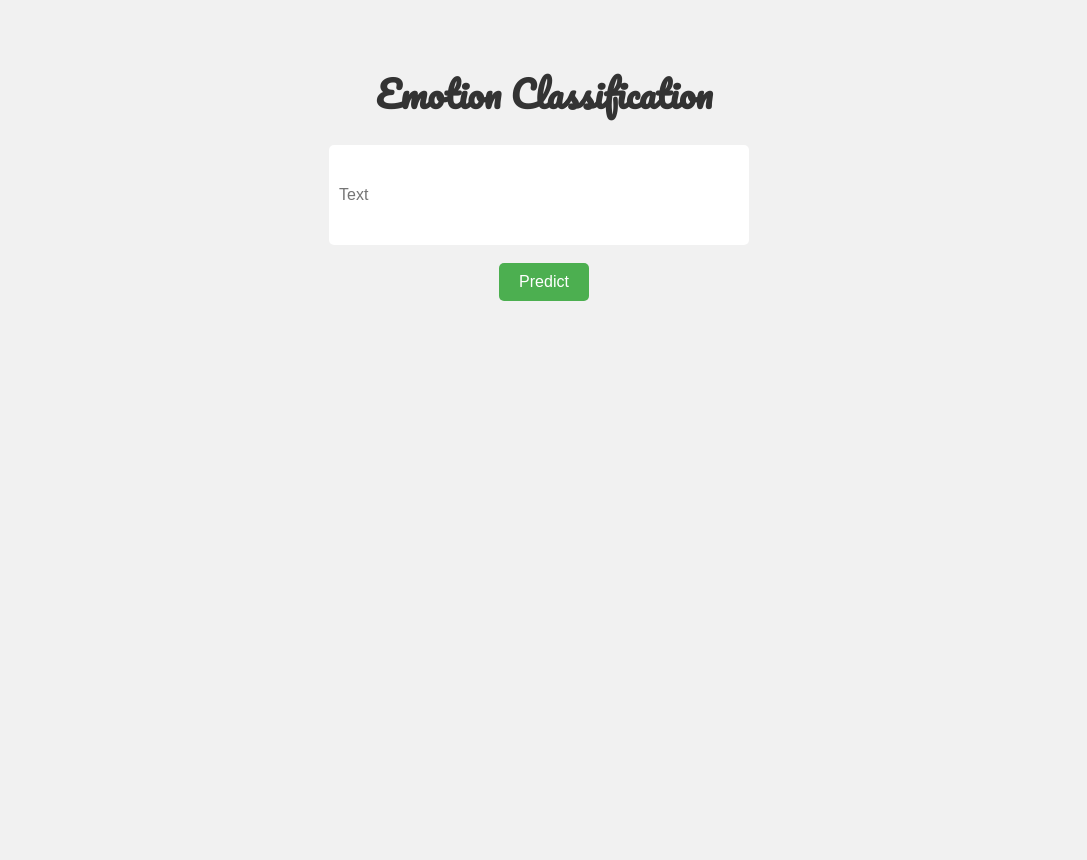
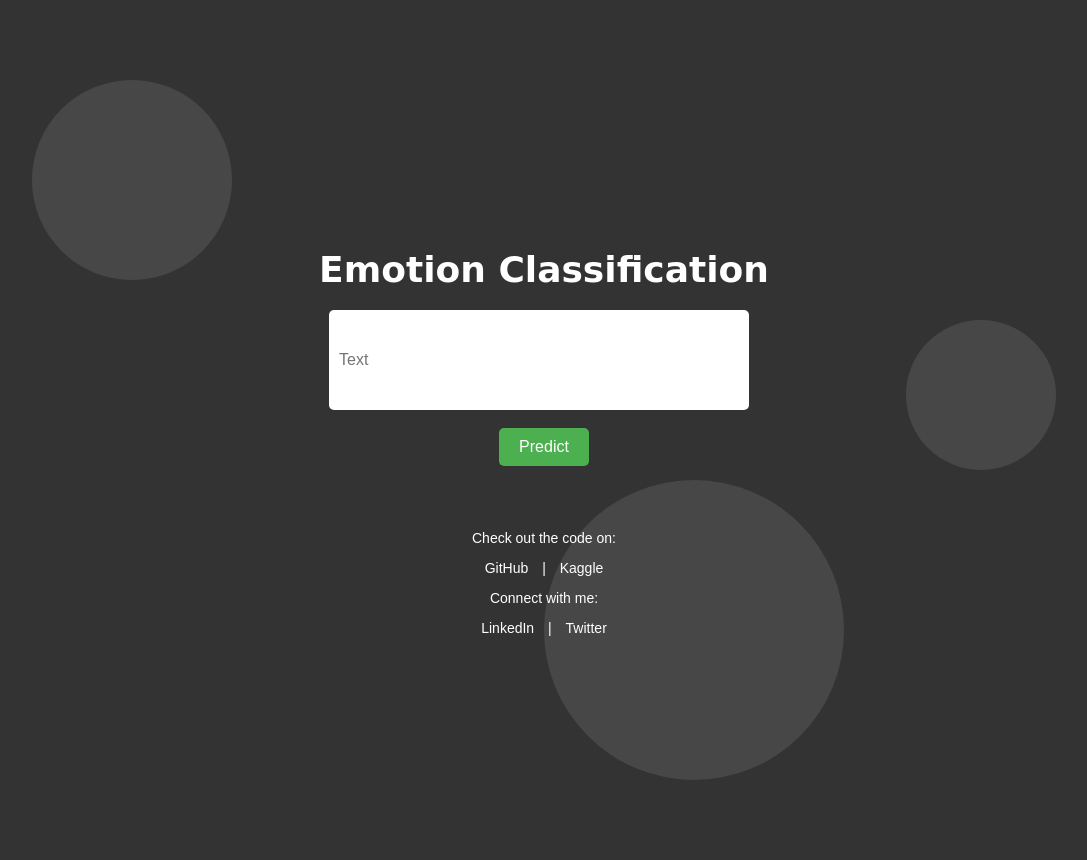
Before and after one commit to ShubhamMisar-12/EmotionClassification, a Flask app: page / in a window 1280 px wide. Shown: the whole page, without its empty margins (96-1183 px from the left). Before the commit the page ends 301 px from the top, so only its background shows below. Run offline with Flask 3, Linux system fonts and the light colour scheme; parts of the project's set-up code (start-up, migrations or seed data) failed here and were passed over.

Commit message:
Web App testing for bugs

```diff
--- a/app.py
+++ b/app.py
@@ -1,5 +1,5 @@
 import numpy as np
-from flask import Flask, render_template, request, jsonify, flash
+from flask import Flask, render_template, request, url_for
 import pickle
 import re
 import emoji
--- /dev/null
+++ b/static/script.js
@@ -0,0 +1,18 @@
+function redirectToRoot() {
+    window.location.href = "/";
+}
+
+window.addEventListener('load', function() {
+    const form = document.getElementById('emotion-form');
+    const experienceInput = document.getElementById('experience');
+    const validationMessage = document.getElementById('validation-message');
+
+    form.addEventListener('submit', function(event) {
+        if (experienceInput.value.length < 6) {
+            event.preventDefault();
+            validationMessage.innerText = 'Characters should be more than 5';
+        } else {
+            validationMessage.innerText = '';
+        }
+    });
+});
--- /dev/null
+++ b/static/styles.css
@@ -0,0 +1,154 @@
+body {
+    background-color: #333;
+    font-family: 'Arimo', sans-serif;
+    color: #fff;
+    text-align: center;
+    padding: 30px;
+    margin: 0;
+}
+
+h1 {
+    font-family: 'Pacifico', cursive;
+    font-size: 36px;
+    margin-bottom: 20px;
+}
+
+form {
+    display: inline-block;
+}
+
+input[type="text"] {
+    width: 400px;
+    height: 80px;
+    padding: 10px;
+    font-size: 16px;
+    border-radius: 5px;
+    border: none;
+    margin-right: 10px;
+    resize: none;
+}
+
+button[type="submit"] {
+    padding: 10px 20px;
+    font-size: 16px;
+    border-radius: 5px;
+    border: none;
+    background-color: #4CAF50;
+    color: white;
+    cursor: pointer;
+}
+
+button[type="submit"]:hover {
+    background-color: #45a049;
+}
+
+.container {
+    display: flex;
+    flex-direction: column;
+    align-items: center;
+    justify-content: center;
+    min-height: 100vh;
+}
+
+#background-shapes {
+    position: fixed;
+    top: 0;
+    left: 0;
+    width: 100%;
+    height: 100%;
+    pointer-events: none;
+    z-index: -1;
+}
+
+#shape-1 {
+    position: absolute;
+    top: 10%;
+    left: 10%;
+    width: 200px;
+    height: 200px;
+    background-color: rgba(255, 255, 255, 0.1);
+    transform: rotate(45deg);
+    border-radius: 50%;
+}
+
+#shape-2 {
+    position: absolute;
+    top: 60%;
+    left: 50%;
+    width: 300px;
+    height: 300px;
+    background-color: rgba(255, 255, 255, 0.1);
+    transform: rotate(-45deg);
+    border-radius: 50%;
+}
+
+#shape-3 {
+    position: absolute;
+    top: 40%;
+    right: 10%;
+    width: 150px;
+    height: 150px;
+    background-color: rgba(255, 255, 255, 0.1);
+    transform: rotate(-45deg);
+    border-radius: 50%;
+}
+
+#footer {
+    margin-top: 50px;
+    font-size: 14px;
+}
+
+#footer a {
+    margin: 0 10px;
+    color: #fff;
+    text-decoration: none;
+}
+
+#footer a:hover {
+    text-decoration: underline;
+}
+
+.overlay {
+    position: fixed;
+    top: 0;
+    left: 0;
+    width: 100%;
+    height: 100%;
+    background-color: rgba(0, 0, 0, 0.8);
+    z-index: 9999;
+    display: flex;
+    justify-content: center;
+    align-items: center;
+}
+
+#label-card {
+    background-color: white;
+    padding: 20px;
+    border-radius: 5px;
+    box-shadow: 0 0 10px rgba(0, 0, 0, 0.2);
+    text-align: center;
+}
+
+#label {
+    font-size: 24px;
+    margin-bottom: 20px;
+    color: #4CAF50;
+}
+
+#button-card {
+    margin-top: 20px;
+}
+
+#close-button {
+    padding: 10px 20px;
+    font-size: 16px;
+    border-radius: 5px;
+    border: none;
+    background-color: #333;
+    color: white;
+    cursor: pointer;
+}
+
+#close-button:hover {
+    background-color: #222;
+}
--- a/templates/index.html
+++ b/templates/index.html
@@ -3,108 +3,16 @@
 <head>
     <meta charset="UTF-8">
     <title>Emotion Classification</title>
-    <link href='https://fonts.googleapis.com/css?family=Pacifico' rel='stylesheet' type='text/css'>
-    <link href='https://fonts.googleapis.com/css?family=Arimo' rel='stylesheet' type='text/css'>
-    <link href='https://fonts.googleapis.com/css?family=Hind:300' rel='stylesheet' type='text/css'>
-    <link href='https://fonts.googleapis.com/css?family=Open+Sans+Condensed:300' rel='stylesheet' type='text/css'>
-    <style>
-        body {
-            background-color: #f1f1f1;
-            font-family: 'Arimo', sans-serif;
-            color: #333;
-            text-align: center;
-            padding: 30px;
-        }
-
-        h1 {
-            font-family: 'Pacifico', cursive;
-            font-size: 36px;
-            margin-bottom: 20px;
-        }
-
-        form {
-            display: inline-block;
-        }
-
-        input[type="text"] {
-            width: 400px;
-            height: 80px;
-            padding: 10px;
-            font-size: 16px;
-            border-radius: 5px;
-            border: none;
-            margin-right: 10px;
-            resize: none;
-        }
-
-        button[type="submit"] {
-            padding: 10px 20px;
-            font-size: 16px;
-            border-radius: 5px;
-            border: none;
-            background-color: #4CAF50;
-            color: white;
-            cursor: pointer;
-        }
-
-        button[type="submit"]:hover {
-            background-color: #45a049;
-        }
-
-        .overlay {
-            position: fixed;
-            top: 0;
-            left: 0;
-            width: 100%;
-            height: 100%;
-            background-color: rgba(0, 0, 0, 0.8);
-            z-index: 9999;
-            display: flex;
-            justify-content: center;
-            align-items: center;
-        }
-
-        #label-card {
-            background-color: white;
-            padding: 20px;
-            border-radius: 5px;
-            box-shadow: 0 0 10px rgba(0, 0, 0, 0.2);
-            text-align: center;
-        }
-
-        #label {
-            font-size: 24px;
-            margin-bottom: 20px;
-            color: #4CAF50;
-        }
-
-        #button-card {
-            margin-top: 20px;
-        }
-
-        #close-button {
-            padding: 10px 20px;
-            font-size: 16px;
-            border-radius: 5px;
-            border: none;
-            background-color: #333;
-            color: white;
-            cursor: pointer;
-        }
-
-        #close-button:hover {
-            background-color: #222;
-        }
-
-    </style>
+    <link href="{{ url_for('static', filename='styles.css') }}" rel="stylesheet" type="text/css">
 </head>
 
 <body>
-    <div>
+    <div class="container">
         <h1>Emotion Classification</h1>
 
-        <form action="{{ url_for('predict') }}" method="post">
-            <input type="text" name="experience" placeholder="Text" required="required" /><br><br>
+        <form id="emotion-form" action="{{ url_for('predict') }}" method="post">
+            <input type="text" id="experience" name="experience" placeholder="Text" required="required" minlength="6" /><br><br>
+            <span id="validation-message"></span>
             <button type="submit">Predict</button>
         </form>
 
@@ -119,14 +27,24 @@
         </div>
         {% endif %}
 
-        <br>
-        <br>
+        <div id="background-shapes">
+            <div id="shape-1"></div>
+            <div id="shape-2"></div>
+            <div id="shape-3"></div>
+        </div>
+
+        <div id="footer">
+            <p>Check out the code on:</p>
+            <a href="https://github.com/ShubhamMisar-12/EmotionClassification" target="_blank">GitHub</a>
+            <span>|</span>
+            <a href="https://www.kaggle.com/code/shubhammisar/emotion-classification-word2vec-svm" target="_blank">Kaggle</a>
+            <p>Connect with me:</p>
+            <a href="https://www.linkedin.com/in/shubham-sanjay-misar/" target="_blank">LinkedIn</a>
+            <span>|</span>
+            <a href="https://twitter.com/ShubhamMisar12" target="_blank">Twitter</a>
+        </div>
     </div>
 
-    <script>
-        function redirectToRoot() {
-            window.location.href = "/";
-        }
-    </script>
+    <script src="{{ url_for('static', filename='script.js') }}"></script>
 </body>
 </html>
```
